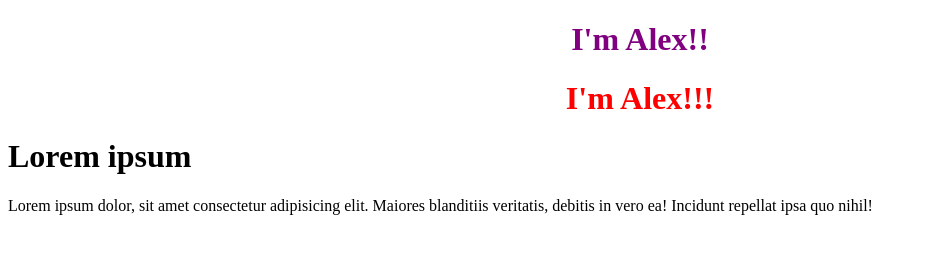
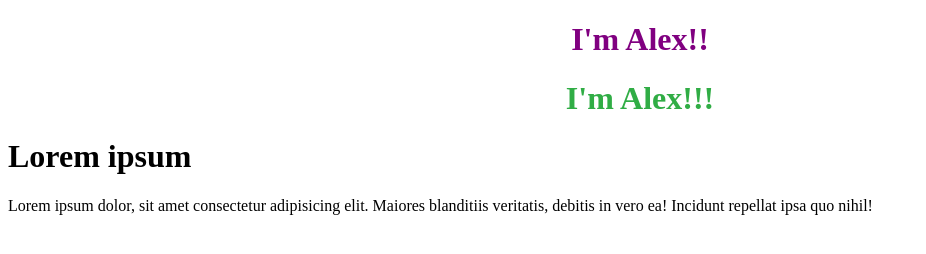
Before and after one commit to dmytroivanishin/movies, a plain HTML site: page index.html in a window 1280 px wide. Shown: the whole page, without its empty margins (0-926 px from the left). Drawn offline with Linux system fonts and the light colour scheme.

Commit message:
yaroslav: added color.

```diff
--- a/index.html
+++ b/index.html
@@ -8,7 +8,7 @@
 <body>
     <header>
         <h1 style="text-align: center; color: purple">I'm Alex!!</h1>
-        <h1 style="text-align: center; color: red">I'm Alex!!!</h1>
+        <h1 style="text-align: center; color: rgb(48, 173, 69)">I'm Alex!!!</h1>
     </header>
 
     <h1>Lorem ipsum</h1>
```
